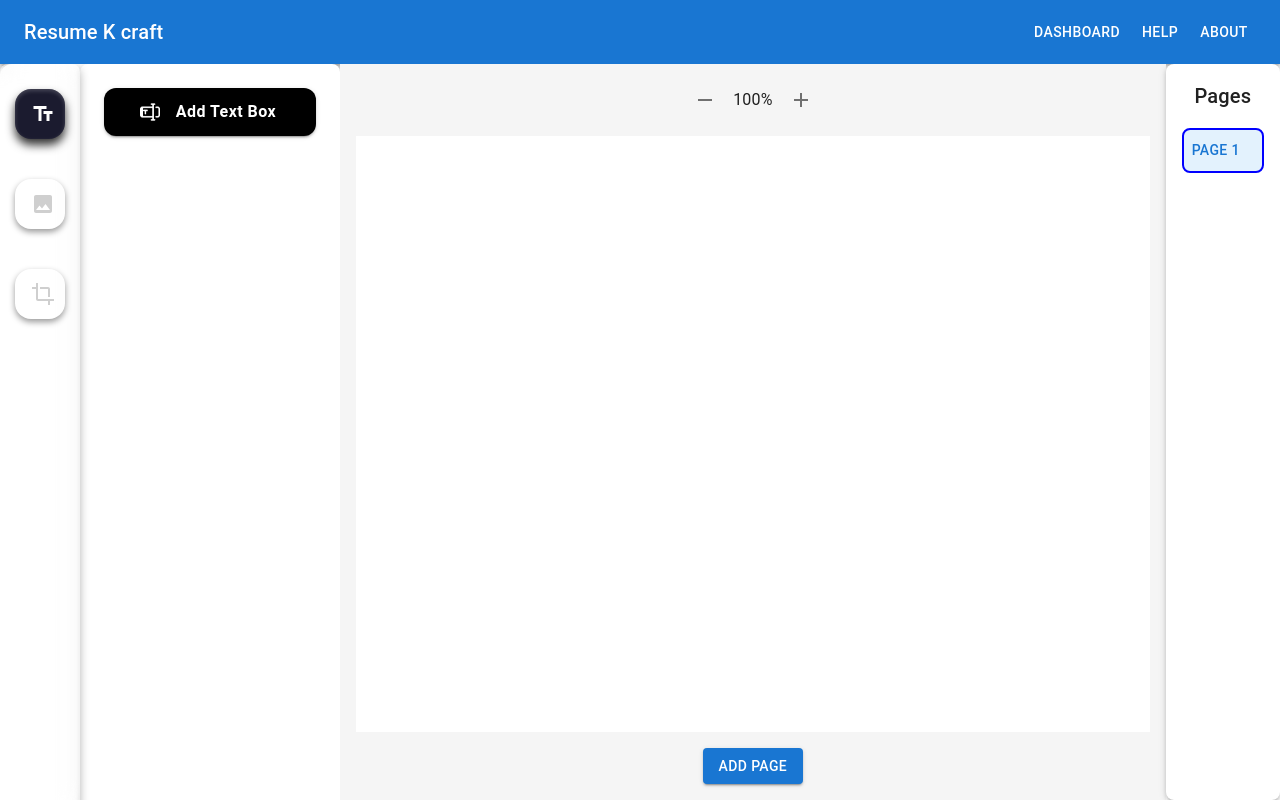
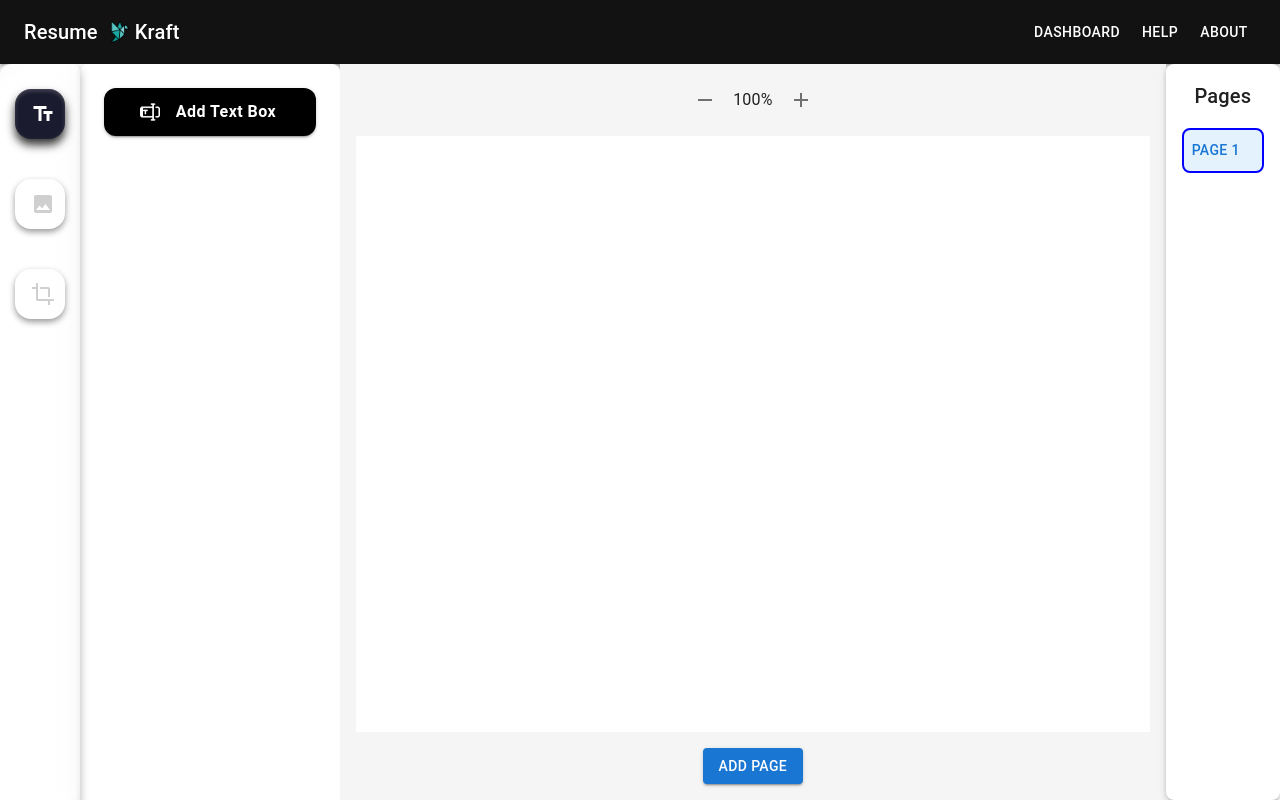
Before and after one commit to naby001/ResumeMax, a React (Vite) app: page /builder in a window 1280 px wide. Built offline with nearby package versions, Linux system fonts and the light colour scheme.

Commit message:
nav bar done

```diff
--- a/src/screens/Builder.jsx
+++ b/src/screens/Builder.jsx
@@ -11,7 +11,9 @@ import AddIcon from "@mui/icons-material/Add";
 import RemoveIcon from "@mui/icons-material/Remove";
 import CanvasArea from "../components/CanvasArea";
 import ToolsPanel from "../components/ToolsPanel";
-import { useNavigate } from 'react-router-dom';
+import { useNavigate } from "react-router-dom";
+import logo from "../assets/images/origami.png";
+import { LogoDev } from "@mui/icons-material";
 
 const Builder = () => {
   const [zoom, setZoom] = useState(100);
@@ -19,8 +21,7 @@ const Builder = () => {
   const [currentPage, setCurrentPage] = useState(1);
   const [textBoxes, setTextBoxes] = useState([]);
   const [shapes, setShapes] = useState([]);
-const navigate = useNavigate();
-
+  const navigate = useNavigate();
 
   const addShape = (type) => {
     const newShape = {
@@ -65,19 +66,65 @@ const navigate = useNavigate();
 
   return (
     <Box display="flex" flexDirection="column" height="100vh">
-      {/* Navbar */}
-      <AppBar position="static">
+      <AppBar position="static" sx={{ bgcolor: "#121212" }}>
+        {" "}
+        {/* Dark Mode */}
         <Toolbar>
-          <Typography variant="h6" sx={{ flexGrow: 1 }}>
-            Resume K craft
+          <Typography
+            variant="h6"
+            sx={{
+              display: "flex",
+              alignItems: "center",
+              flexGrow: 1,
+              color: "#ffffff",
+            }}
+          >
+            Resume&nbsp;
+            <img
+              src={logo} // Replace with your image path
+              alt="K"
+              style={{
+                height: "24px", // Adjust height as needed
+                width: "24px", // Adjust width as needed
+                margin: "0 4px",
+              }}
+            />
+            Kraft
           </Typography>
-          <Button color="inherit" onClick={() => navigate("/dash")}>
-  Dashboard
-</Button>
-          <Button color="inherit" onClick={() => alert("Help Clicked")}>
+          <Button
+            sx={{
+              color: "inherit",
+              "&:hover": {
+                backgroundColor: "rgba(255, 255, 255, 0.1)",
+                color: "#90caf9",
+              },
+            }}
+            onClick={() => navigate("/dash")}
+          >
+            Dashboard
+          </Button>
+          <Button
+            sx={{
+              color: "inherit",
+              "&:hover": {
+                backgroundColor: "rgba(255, 255, 255, 0.1)",
+                color: "#90caf9",
+              },
+            }}
+            onClick={() => alert("Help Clicked")}
+          >
             Help
           </Button>
-          <Button color="inherit" onClick={() => alert("About Clicked")}>
+          <Button
+            sx={{
+              color: "inherit",
+              "&:hover": {
+                backgroundColor: "rgba(255, 255, 255, 0.1)",
+                color: "#90caf9",
+              },
+            }}
+            onClick={() => alert("About Clicked")}
+          >
             About
           </Button>
         </Toolbar>
```
